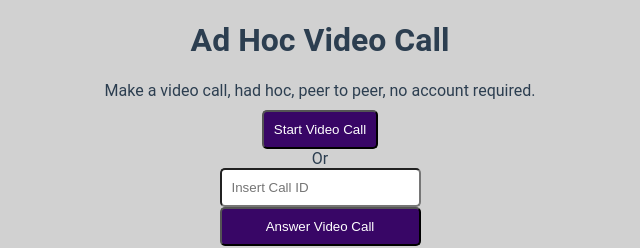
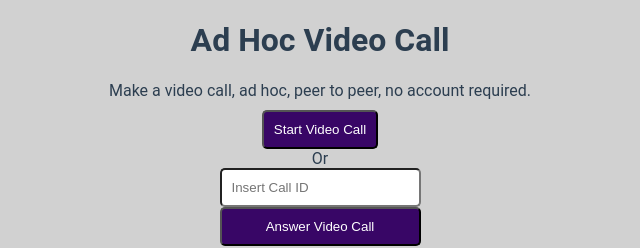
Before and after one commit to RafaelMalgor/WebRTCVideoCall, a website built with Vite: page index.html in a window 1280 px wide. Shown: the top 248 px of the page, 320-960 px from the left. Built offline with nearby package versions, Linux system fonts and the light colour scheme; some packages are replaced by stand-ins of ours; a web font is replaced by a local one.

Commit message:
Type corrected

```diff
--- a/index.html
+++ b/index.html
@@ -10,7 +10,7 @@
 
 <body>
     <h1>Ad Hoc Video Call</h1>
-    <span>Make a video call, had hoc, peer to peer, no account required.</span>
+    <span>Make a video call, ad hoc, peer to peer, no account required.</span>
     <div id="actions">
         <button id="webcamButton">Start Video Call</button>
         <span>Or</span>
```
